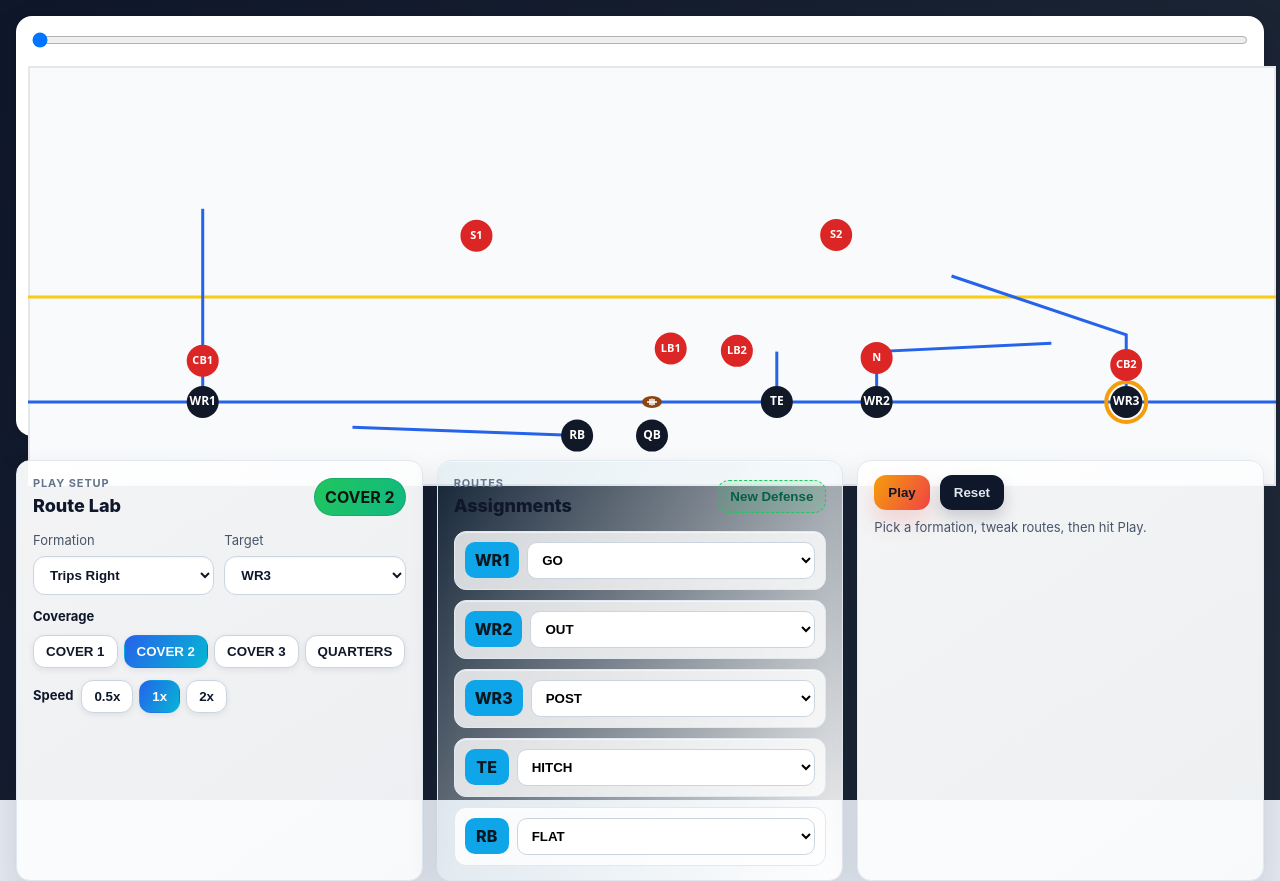
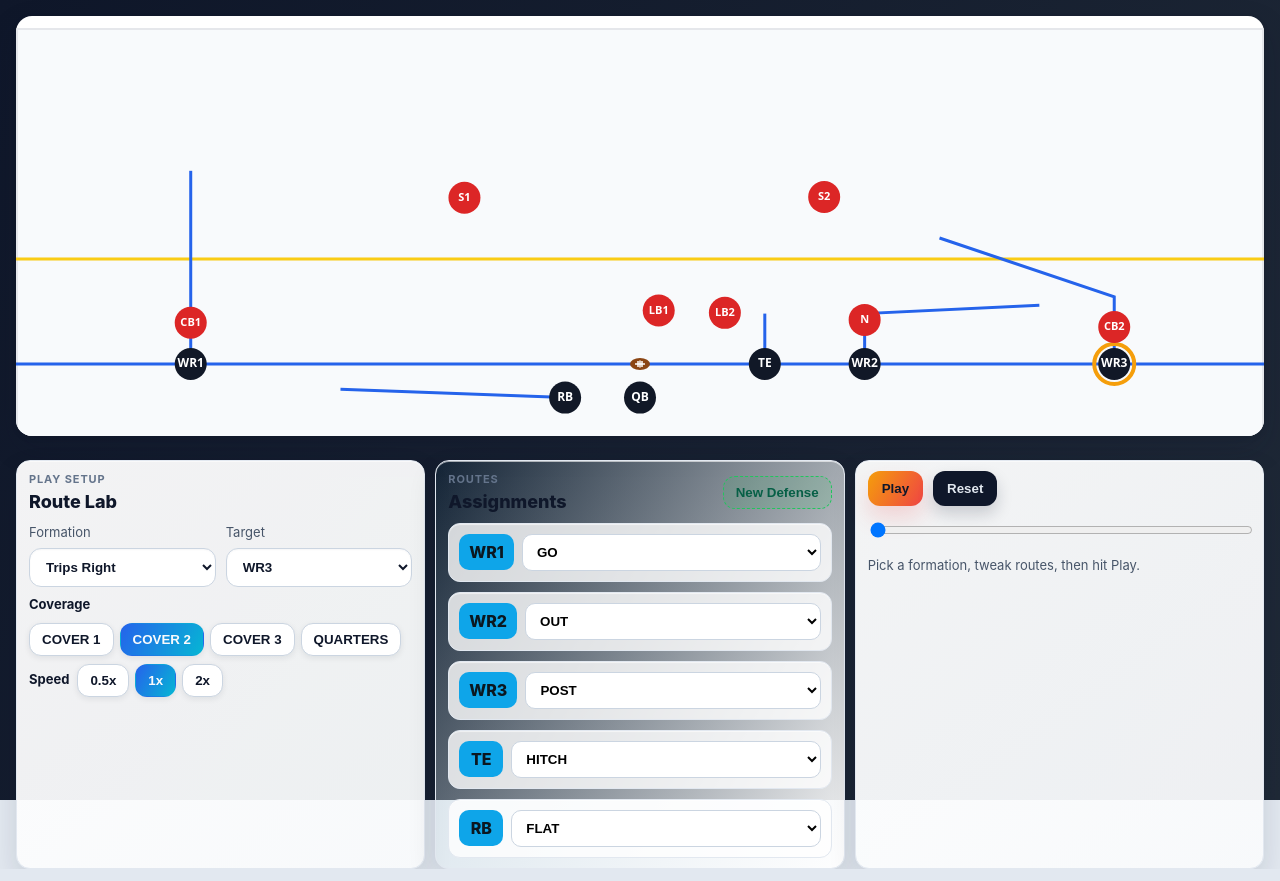
Before and after one commit to davidk0103/FootballSim, a React (Vite) app in the folder client/: page / in a window 1280 px wide. Built offline with nearby package versions, Linux system fonts and the light colour scheme.

Commit message:
final visual changes

```diff
--- a/client/src/App.css
+++ b/client/src/App.css
@@ -11,6 +11,7 @@
 .field-shell {
   flex: 1;
   min-height: 320px;
+  max-height: calc(100vh - 240px);
   background: #ffffff;
   border-radius: 16px;
   box-shadow:
@@ -22,6 +23,7 @@
   justify-content: center;
   min-height: 420px;
   margin-bottom: 12px;
+  overflow: hidden;
 }
 
 .field-shell canvas {
@@ -32,20 +34,20 @@
 .controls {
   display: grid;
   grid-template-columns: repeat(auto-fit, minmax(300px, 1fr));
-  gap: 14px;
+  gap: 10px;
 }
 
 .control-card {
   background: linear-gradient(145deg, rgba(255, 255, 255, 0.95), rgba(248, 250, 252, 0.95));
   border: 1px solid #e2e8f0;
   border-radius: 14px;
-  padding: 14px 16px;
+  padding: 10px 12px;
   box-shadow:
     0 12px 28px rgba(15, 23, 42, 0.12),
     inset 0 1px 0 rgba(255, 255, 255, 0.6);
   display: flex;
   flex-direction: column;
-  gap: 12px;
+  gap: 8px;
 }
 
 .routes-card {
@@ -110,6 +112,17 @@
   font-weight: 600;
   color: #0f172a;
   box-shadow: inset 0 1px 2px rgba(15, 23, 42, 0.04);
+  transition: color 0.15s ease, border-color 0.15s ease;
+}
+
+.control-field select:disabled {
+  color: #6b7280;
+  -webkit-text-fill-color: #6b7280; /* keep text tone consistent when locked */
+  border-color: #e2e8f0;
+  background: #f8fafc;
+  box-shadow: inset 0 1px 1px rgba(255, 255, 255, 0.7);
+  opacity: 1;
+  cursor: not-allowed;
 }
 
 .pill-row {
@@ -151,6 +164,13 @@
   background: linear-gradient(120deg, #2563eb, #06b6d4);
   color: #f8fafc;
   border-color: transparent;
+}
+
+.pill:disabled {
+  opacity: 0.5;
+  cursor: not-allowed;
+  transform: none;
+  box-shadow: none;
 }
 
 .routes-grid {
@@ -203,6 +223,15 @@
   background: rgba(34, 197, 94, 0.18);
 }
 
+.ghost-button:disabled,
+.secondary:disabled,
+.cta:disabled {
+  opacity: 0.6;
+  cursor: not-allowed;
+  box-shadow: none;
+  transform: none;
+}
+
 .button-row {
   display: flex;
   gap: 10px;
@@ -239,6 +268,15 @@
   flex-wrap: wrap;
 }
 
+.scrubber-row {
+  width: 100%;
+  padding: 6px 0 4px;
+}
+
+.scrubber-row input {
+  width: 100%;
+}
+
 .hint {
   color: #475569;
   font-size: 13px;
--- a/client/src/App.tsx
+++ b/client/src/App.tsx
@@ -181,13 +181,21 @@ export default function App() {
   const [coverage, setCoverage] = useState<Coverage>("COVER_2");
   const [defense, setDefense] = useState<Player[]>([]);
   const [playResult, setPlayResult] = useState<string | null>(null);
+  const [timeline, setTimeline] = useState({ throwAt: 0, end: 0 });
+  const [simTime, setSimTime] = useState(0);
+  const [isScrubbing, setIsScrubbing] = useState(false);
+  const [playFinished, setPlayFinished] = useState(false);
   const playFinishedRef = useRef(false);
+  const controlsLocked = isPlaying || (!playFinished && simTime > 0);
 
 
   const offense = useMemo(() => offenseForFormation(formation), [formation]);
 
   useEffect(() => {
-    if (isPlaying) playFinishedRef.current = false;
+    if (isPlaying) {
+      playFinishedRef.current = false;
+      setPlayFinished(false);
+    }
   }, [isPlaying]);
 
   // 1) resize observer
@@ -220,7 +228,16 @@ export default function App() {
   useEffect(() => {
     setDefense(generateDefense(coverage, offense));
     setPlayResult(null);
+    setSimTime(0);
+    setPlayFinished(false);
+    playFinishedRef.current = false;
   }, [coverage, offense]);
+
+  const handleScrubChange = (value: number) => {
+    const end = timeline.end || 0;
+    const clamped = Math.max(0, Math.min(end, value));
+    setSimTime(clamped);
+  };
 
   return (
     <div className="app">
@@ -236,10 +253,16 @@ export default function App() {
           isPlaying={isPlaying}
           speed={speed}
           target={target}
+          controlledTime={simTime}
+          onTimeChange={(t) => setSimTime(t)}
+          onTimelineChange={(t) => setTimeline(t)}
+          isScrubbing={isScrubbing}
           onDone={() => {
             if (playFinishedRef.current) return;
             playFinishedRef.current = true;
+            setPlayFinished(true);
             setIsPlaying(false);
+            setSimTime((t) => Math.min(timeline.end || t, t));
             setCanvasKey((k) => k + 1); // force remount to reset defense
           }}
           onResult={(r) => setPlayResult(r)}
@@ -253,14 +276,17 @@ export default function App() {
               <div className="eyebrow">Play setup</div>
               <div className="card-title">Route Lab</div>
             </div>
-            <span className="badge">{coverage.replace("_", " ")}</span>
           </div>
           <div className="setup-grid">
             <label className="control-field">
               <span>Formation</span>
               <select
                 value={formation}
-                onChange={(e) => setFormation(e.target.value as Formation)}
+                disabled={controlsLocked}
+                onChange={(e) => {
+                  if (controlsLocked) return;
+                  setFormation(e.target.value as Formation);
+                }}
               >
                 <option value="TRIPS_RIGHT">Trips Right</option>
                 <option value="DOUBLES_2x2">Doubles 2x2</option>
@@ -270,7 +296,14 @@ export default function App() {
 
             <label className="control-field">
               <span>Target</span>
-              <select value={target} onChange={(e) => setTarget(e.target.value as TargetPosition)}>
+              <select
+                value={target}
+                disabled={controlsLocked}
+                onChange={(e) => {
+                  if (controlsLocked) return;
+                  setTarget(e.target.value as TargetPosition);
+                }}
+              >
                 <option value="WR1">WR1</option>
                 <option value="WR2">WR2</option>
                 <option value="WR3">WR3</option>
@@ -287,7 +320,11 @@ export default function App() {
                 <button
                   key={cov}
                   className={`pill ${coverage === cov ? "active" : ""}`}
-                  onClick={() => setCoverage(cov as Coverage)}
+                  disabled={controlsLocked}
+                  onClick={() => {
+                    if (controlsLocked) return;
+                    setCoverage(cov as Coverage);
+                  }}
                   type="button"
                 >
                   {cov.replace("_", " ")}
@@ -303,7 +340,11 @@ export default function App() {
                 <button
                   key={s}
                   className={`pill ${speed === s ? "active" : ""}`}
-                  onClick={() => setSpeed(s)}
+                  disabled={controlsLocked}
+                  onClick={() => {
+                    if (controlsLocked) return;
+                    setSpeed(s);
+                  }}
                   type="button"
                 >
                   {s}x
@@ -321,7 +362,9 @@ export default function App() {
             </div>
             <button
               className="ghost-button"
+              disabled={controlsLocked}
               onClick={() => {
+                if (controlsLocked) return;
                 setDefense(generateDefense(coverage, offense));
                 setPlayResult(null);
               }}
@@ -339,7 +382,9 @@ export default function App() {
                   <span className="route-chip">{rid}</span>
                   <select
                     value={current}
+                    disabled={controlsLocked}
                     onChange={(e) => {
+                      if (controlsLocked) return;
                       const next = e.target.value as RouteType;
                       setRoutes((prev) => {
                         const copy = [...prev];
@@ -364,19 +409,57 @@ export default function App() {
 
         <div className="control-card actions-card">
           <div className="button-row">
-            <button className="cta" onClick={() => setIsPlaying((p) => !p)} type="button">
+            <button
+              className="cta"
+              onClick={() => {
+                if (playFinishedRef.current || playFinished) {
+                  playFinishedRef.current = false;
+                  setPlayFinished(false);
+                  setSimTime(0);
+                  setCanvasKey((k) => k + 1); // reset animation state
+                  setIsPlaying(true);
+                  return;
+                }
+                setIsPlaying((p) => !p);
+              }}
+              type="button"
+            >
               {isPlaying ? "Pause" : "Play"}
             </button>
             <button
               className="secondary"
               onClick={() => {
                 setIsPlaying(false);
+                setIsScrubbing(false);
+                setSimTime(0);
+                setPlayFinished(false);
+                playFinishedRef.current = false;
                 setCanvasKey((k) => k + 1); // force remount to reset
               }}
               type="button"
             >
               Reset
             </button>
+          </div>
+          <div className="scrubber-row">
+            <input
+              type="range"
+              min={0}
+              max={timeline.end || 1}
+              step={0.01}
+              value={Math.min(simTime, timeline.end || 1)}
+              onMouseDown={() => {
+                setIsScrubbing(true);
+                setIsPlaying(false);
+              }}
+              onTouchStart={() => {
+                setIsScrubbing(true);
+                setIsPlaying(false);
+              }}
+              onMouseUp={() => setIsScrubbing(false)}
+              onTouchEnd={() => setIsScrubbing(false)}
+              onChange={(e) => handleScrubChange(Number(e.target.value))}
+            />
           </div>
           <div className="meta-row">
             <span className="hint">Pick a formation, tweak routes, then hit Play.</span>
--- a/client/src/components/CanvasField.tsx
+++ b/client/src/components/CanvasField.tsx
@@ -1,4 +1,4 @@
-import { useEffect, useMemo, useRef, useState } from "react";
+import { useEffect, useMemo, useRef } from "react";
 import type {
   Coverage,
   OffensePosition,
@@ -21,6 +21,10 @@ type Props = {
   tThrow?: number; // seconds (optional override)
   onResult?: (r: PlayResult) => void;
   onDone?: () => void;
+  controlledTime?: number;
+  onTimeChange?: (t: number) => void;
+  onTimelineChange?: (timeline: { throwAt: number; end: number }) => void;
+  isScrubbing?: boolean;
 };
 
 type Pt = { x: number; y: number };
@@ -221,6 +225,10 @@ export default function CanvasField({
   tThrow,
   onResult,
   onDone,
+  controlledTime,
+  onTimeChange,
+  onTimelineChange,
+  isScrubbing = false,
 }: Props) {
   const canvasRef = useRef<HTMLCanvasElement | null>(null);
   const simTimeRef = useRef(0);
@@ -237,29 +245,8 @@ export default function CanvasField({
   const lastUiSyncRef = useRef(0);
   const isScrubbingRef = useRef(false);
 
-  const [simTime, setSimTime] = useState(0);
-  const [timeline, setTimeline] = useState({ throwAt: 0, end: 0 });
-  const [isScrubbing, setIsScrubbing] = useState(false);
-
   const offenseColor = useMemo(() => "#1f2937", []); // dark gray
   const alignedDefense = useMemo(() => alignDefense(defense, offense), [defense, offense]);
-
-  const handleScrubStart = () => {
-    setIsScrubbing(true);
-    isScrubbingRef.current = true;
-  };
-
-  const handleScrubEnd = () => {
-    setIsScrubbing(false);
-    isScrubbingRef.current = false;
-  };
-
-  const handleScrubChange = (value: number) => {
-    const end = timeline.end || 0;
-    const clamped = Math.max(0, Math.min(end, value));
-    simTimeRef.current = clamped;
-    setSimTime(clamped);
-  };
 
   useEffect(() => {
     // reset defense state when inputs change
@@ -288,6 +275,15 @@ export default function CanvasField({
     nickelLeftRef.current = !!(wr2 && wr2.x < 0.5);
     manLeverageRef.current = {}; // reset leverage memory when offense changes
   }, [offense]);
+
+  useEffect(() => {
+    isScrubbingRef.current = isScrubbing;
+  }, [isScrubbing]);
+
+  useEffect(() => {
+    if (controlledTime == null) return;
+    simTimeRef.current = controlledTime;
+  }, [controlledTime]);
 
   useEffect(() => {
     const canvas = canvasRef.current;
@@ -324,7 +320,7 @@ export default function CanvasField({
       throwAt = Math.max(tSnap, routeTravelTime * anticipationFactor);
     }
     const tEnd = throwAt + 0.8; // throw + landing buffer
-    setTimeline({ throwAt, end: tEnd });
+    onTimelineChange?.({ throwAt, end: tEnd });
 
     const drawFrame = (simT: number, dt: number) => {
       // ---------- Background ----------
@@ -736,16 +732,16 @@ export default function CanvasField({
 
       drawFrame(simTimeRef.current, dt);
       if (!isScrubbingRef.current && ts - lastUiSyncRef.current > 33) {
-        setSimTime(simTimeRef.current);
+        onTimeChange?.(simTimeRef.current);
         lastUiSyncRef.current = ts;
       }
       rafRef.current = requestAnimationFrame(loop);
     };
 
-    simTimeRef.current = 0;
+    simTimeRef.current = controlledTime ?? 0;
     lastTsRef.current = null;
     lastUiSyncRef.current = 0;
-    setSimTime(0);
+    onTimeChange?.(simTimeRef.current);
     rafRef.current = requestAnimationFrame(loop);
 
     return () => {
@@ -755,28 +751,5 @@ export default function CanvasField({
     };
   }, [width, height, offense, routes, defense, coverage, target, tThrow]);
 
-  const showScrubber = timeline.end > 0;
-
-  return (
-    <div style={{ display: "flex", flexDirection: "column", gap: 10, width: "100%", maxWidth: width }}>
-      {showScrubber && (
-        <div style={{ display: "flex", alignItems: "center", gap: 10, padding: "2px 2px 6px" }}>
-          <input
-            type="range"
-            min={0}
-            max={timeline.end}
-            step={0.01}
-            value={Math.min(simTime, timeline.end)}
-            onMouseDown={handleScrubStart}
-            onTouchStart={handleScrubStart}
-            onMouseUp={handleScrubEnd}
-            onTouchEnd={handleScrubEnd}
-            onChange={(e) => handleScrubChange(Number(e.target.value))}
-            style={{ flex: 1 }}
-          />
-        </div>
-      )}
-      <canvas ref={canvasRef} />
-    </div>
-  );
+  return <canvas ref={canvasRef} />;
 }
```
